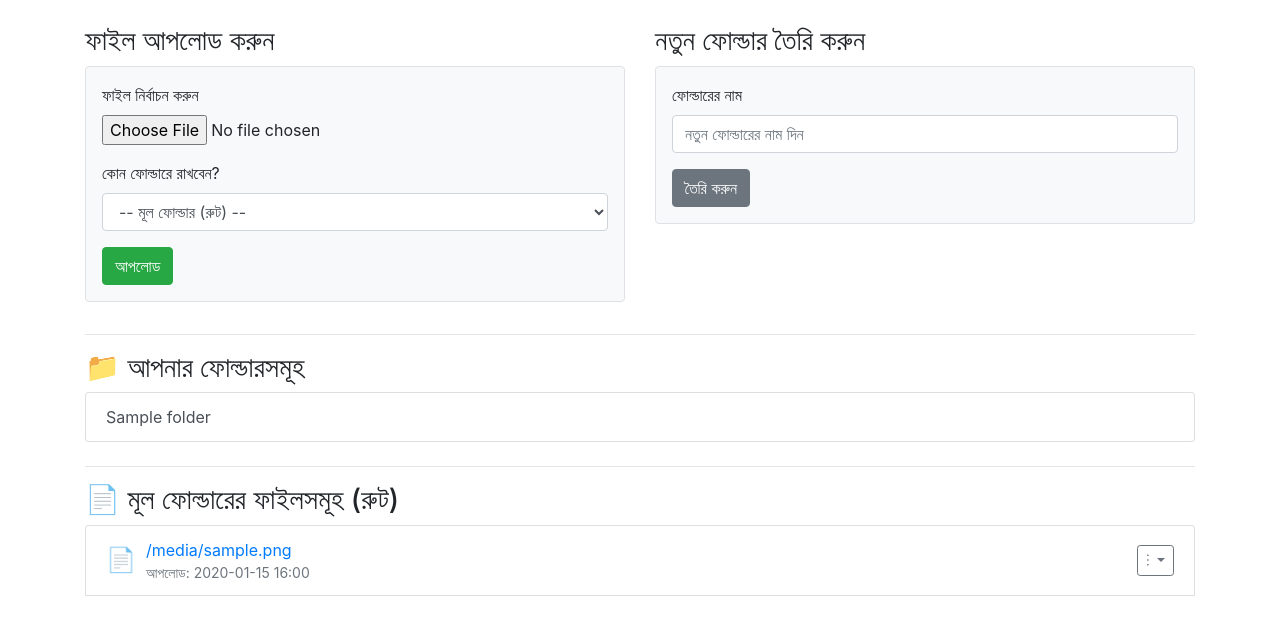
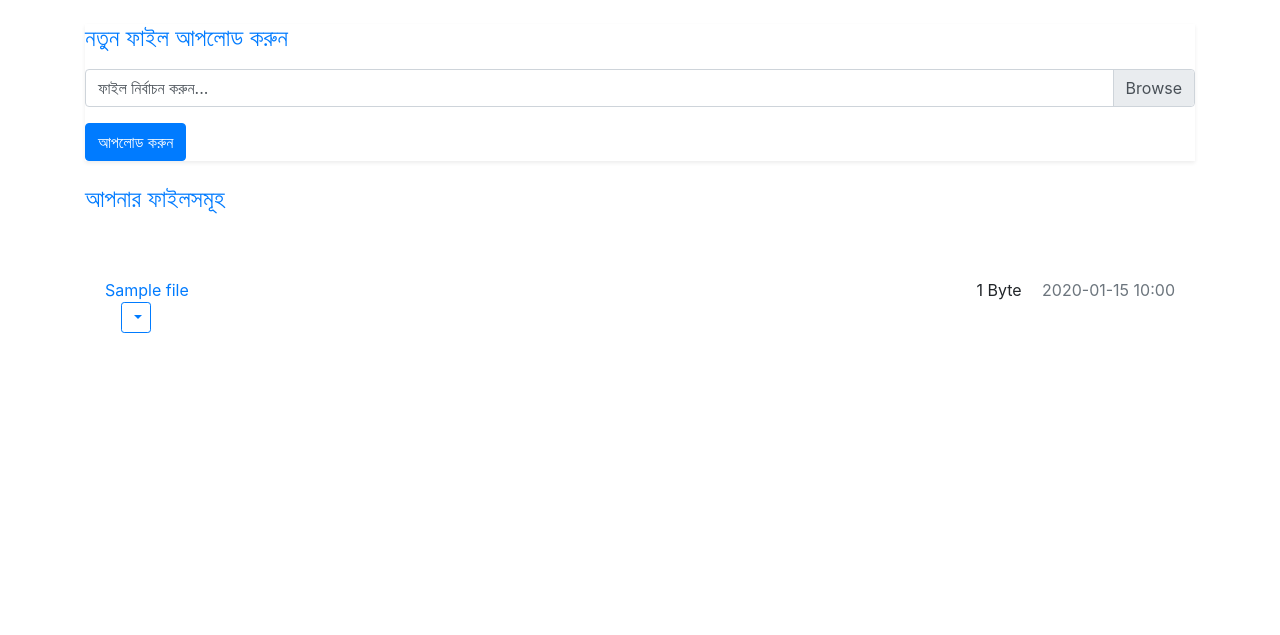
Before and after one commit to shahariarmahfuz/fantastic-fiesta, a Flask app: template templates/home.html in a window 1280 px wide. Shown: the part 56-691 px from the top of the page. Run offline with Flask 3, Linux system fonts and the light colour scheme; the template is opened without the code that fills it: most values are stand-ins (such as "Sample title", 1, 10 or a date in 2020).

Commit message:
Update home.html

```diff
--- a/templates/home.html
+++ b/templates/home.html
@@ -1,138 +1,155 @@
-{% extends 'base.html' %}
+{# home.html #}
+{% extends "base.html" %}
 
 {% block title %}হোম - ফাইল সার্ভার{% endblock %}
 
 {% block content %}
-    {# আপলোড এবং ফোল্ডার তৈরির সেকশন #}
-    <div class="row upload-section">
-        <div class="col-md-6 mb-3 mb-md-0">
-             <h3>ফাইল আপলোড করুন</h3>
-            <form method="post" action="{{ url_for('upload_file') }}" enctype="multipart/form-data" class="p-3 border rounded bg-light">
+  <div class="upload-section shadow-sm mb-4">
+    <h4 class="mb-3 text-primary"><i class="fas fa-cloud-upload-alt"></i> নতুন ফাইল আপলোড করুন</h4>
+    {# Assuming your upload route is named 'upload' #}
+    <form method="post" enctype="multipart/form-data" action="{{ url_for('upload') }}">
+        {# Add hidden input for current path if needed #}
+        {# <input type="hidden" name="current_path" value="{{ current_path }}"> #}
         <div class="form-group">
-                    <label for="file_upload">ফাইল নির্বাচন করুন</label>
-                    {# Removed accept attribute to allow any file #}
-                    <input type="file" class="form-control-file" name="file_upload" id="file_upload" required>
+             <div class="custom-file">
+                 <input type="file" class="custom-file-input" id="customFile" name="file" required>
+                 <label class="custom-file-label" for="customFile">ফাইল নির্বাচন করুন...</label>
              </div>
-                <div class="form-group">
-                    <label for="folder_id">কোন ফোল্ডারে রাখবেন?</label>
-                    <select name="folder_id" id="folder_id" class="form-control">
-                        <option value="root">-- মূল ফোল্ডার (রুট) --</option>
-                        {% for f in folders %} {# folders variable passed from route #}
-                        <option value="{{ f.id }}">{{ f.name }}</option>
-                        {% endfor %}
-                    </select>
         </div>
-                <button type="submit" class="btn btn-success">আপলোড</button>
+        <button type="submit" class="btn btn-primary"><i class="fas fa-upload"></i> আপলোড করুন</button>
     </form>
   </div>
-        <div class="col-md-6">
-             <h3>নতুন ফোল্ডার তৈরি করুন</h3>
-            <form method="post" action="{{ url_for('create_folder') }}" class="p-3 border rounded bg-light">
-                  <div class="form-group">
-                     <label for="folder_name">ফোল্ডারের নাম</label>
-                    <input type="text" class="form-control" name="folder_name" id="folder_name" placeholder="নতুন ফোল্ডারের নাম দিন" required>
-                </div>
-                <button type="submit" class="btn btn-secondary">তৈরি করুন</button>
-            </form>
-        </div>
-    </div>
-    <hr>
 
-    {# ফোল্ডার লিস্ট #}
-    <h3>📁 আপনার ফোল্ডারসমূহ</h3>
-    {% if folders %}
-        <div class="list-group mb-4">
-            {% for f in folders %}
-                <a href="{{ url_for('view_folder', folder_id=f.id) }}" class="list-group-item list-group-item-action d-flex justify-content-between align-items-center">
-                    <span>{{ f.name }}</span>
-                    {# Optional: Add folder actions like rename/delete later #}
-                     <small class="text-muted"></small> {# Placeholder for potential actions/info #}
+  <div class="file-list-section">
+    <h4 class="mb-3 text-primary"><i class="fas fa-folder-open"></i> আপনার ফাইলসমূহ</h4>
+
+    {# Optional: Breadcrumbs for navigation if you have folders #}
+    {# Example:
+    <nav aria-label="breadcrumb">
+      <ol class="breadcrumb">
+        <li class="breadcrumb-item"><a href="{{ url_for('home', path='/') }}">Root</a></li>
+        {% for part in current_path.strip('/').split('/') %}
+          {% if loop.last %}
+            <li class="breadcrumb-item active" aria-current="page">{{ part }}</li>
+          {% else %}
+            {# Construct path for intermediate folders #}
+            {# <li class="breadcrumb-item"><a href="{{ url_for('home', path=...) }}">{{ part }}</a></li> #}
+          {# {% endif %}
+        {% endfor %}
+      </ol>
+    </nav>
+    #}
+
+    {# Pass 'files' list from your Flask route #}
+    {% if files %}
+      <ul class="list-group list-group-flush">
+        {# Loop through files/folders passed from the backend #}
+        {% for file in files %}
+          <li class="list-group-item">
+              {# Determine icon based on file type (requires logic in backend or complex Jinja) #}
+              {% set icon_class = 'fa-file-alt' %} {# Default icon #}
+              {% if file.is_directory %} {# Assuming a boolean flag 'is_directory' #}
+                  {% set icon_class = 'fa-folder' %}
+              {% elif file.mime_type.startswith('image/') %} {# Assuming mime_type is available #}
+                  {% set icon_class = 'fa-file-image' %}
+              {% elif file.mime_type == 'application/pdf' %}
+                  {% set icon_class = 'fa-file-pdf' %}
+              {% elif file.mime_type.startswith('audio/') %}
+                   {% set icon_class = 'fa-file-audio' %}
+              {% elif file.mime_type.startswith('video/') %}
+                  {% set icon_class = 'fa-file-video' %}
+              {% elif file.mime_type in ['application/msword', 'application/vnd.openxmlformats-officedocument.wordprocessingml.document'] %}
+                   {% set icon_class = 'fa-file-word' %}
+              {% elif file.mime_type in ['application/vnd.ms-excel', 'application/vnd.openxmlformats-officedocument.spreadsheetml.sheet'] %}
+                   {% set icon_class = 'fa-file-excel' %}
+              {% elif file.mime_type in ['application/vnd.ms-powerpoint', 'application/vnd.openxmlformats-officedocument.presentationml.presentation'] %}
+                   {% set icon_class = 'fa-file-powerpoint' %}
+              {% elif file.mime_type in ['application/zip', 'application/x-rar-compressed', 'application/x-7z-compressed'] %}
+                   {% set icon_class = 'fa-file-archive' %}
+              {% endif %}
+               <span class="file-icon"><i class="fas {{ icon_class }}"></i></span>
+
+               <div class="file-details">
+                   {# Link to view/download the file or enter directory #}
+                   <a href="{{ url_for('view_or_download', item_id=file.id) }}" class="file-name" title="{{ file.name }}">
+                       {{ file.name }}
                    </a>
-            {% endfor %}
-        </div>
-    {% else %}
-        <p>কোনো ফোল্ডার তৈরি করা হয়নি।</p>
+
+                   {# Optional: Display file size and modified date #}
+                   <div class="file-meta">
+                       {% if file.size %} {# Only show size if available and not a directory #}
+                         <span class="file-size mr-3">{{ file.size | filesizeformat }}</span> {# Use Flask's filesizeformat or custom filter #}
                        {% endif %}
-    <hr>
-
-    {# রুটের ফাইলগুলো #}
-    <h3>📄 মূল ফোল্ডারের ফাইলসমূহ (রুট)</h3>
-     {% if root_files %}
-        <ul class="list-group">
-            {% for file in root_files %}
-            <li class="list-group-item d-flex justify-content-between align-items-center">
-                <div class="file-item">
-                     <span class="file-icon">📄</span> {# Generic icon, enhance later maybe #}
-                     <div class="d-flex flex-column">
-                         <a href="{{ url_for('view_file', file_id=file.id) }}" title="ফাইল দেখুন">{{ file.original_filename }}</a>
-                         <small class="text-muted">আপলোড: {{ file.upload_time | datetimeformat }}</small>
+                       {% if file.modified_date %}
+                          <span class="file-date text-muted"><i class="far fa-clock"></i> {{ file.modified_date.strftime('%Y-%m-%d %H:%M') }}</span> {# Format date #}
+                       {% endif %}
                    </div>
                </div>
 
-                <div class="file-actions">
-                    <div class="dropdown">
-                        <button class="btn btn-sm btn-outline-secondary dropdown-toggle" type="button" id="dropdownMenuButton{{ file.id }}" data-toggle="dropdown" aria-expanded="false" title="অপশন">
-                            ⋮
+               {# Action Buttons Dropdown #}
+               <div class="file-actions ml-3">
+                  <div class="btn-group">
+                    <button type="button" class="btn btn-sm btn-outline-primary dropdown-toggle" data-toggle="dropdown" aria-expanded="false">
+                      <i class="fas fa-ellipsis-v"></i> <span class="sr-only">অপশন</span>
                     </button>
-                        <div class="dropdown-menu dropdown-menu-right" aria-labelledby="dropdownMenuButton{{ file.id }}">
-                            <a class="dropdown-item" href="{{ url_for('view_file', file_id=file.id) }}">দেখুন</a>
-                            <a class="dropdown-item" href="{{ url_for('download_file', file_id=file.id) }}">ডাউনলোড</a>
+                    <div class="dropdown-menu dropdown-menu-right">
+                      {# Example Actions - adjust urls and logic as needed #}
+                      <a class="dropdown-item" href="{{ url_for('view_or_download', item_id=file.id) }}"><i class="fas fa-eye fa-fw mr-2"></i>দেখুন/ডাউনলোড</a>
+                      <a class="dropdown-item" href="{{ url_for('share_file', item_id=file.id) }}"><i class="fas fa-share-alt fa-fw mr-2"></i>শেয়ার</a>
+                      <a class="dropdown-item" href="#" data-toggle="modal" data-target="#renameModal-{{ file.id }}"><i class="fas fa-edit fa-fw mr-2"></i>নাম পরিবর্তন</a>
                       <div class="dropdown-divider"></div>
-                            {# Share Button Form #}
-                            <form method="post" action="{{ url_for('create_share_link', file_id=file.id) }}" class="dropdown-item p-0">
-                                 <button type="submit" class="btn btn-link text-decoration-none text-body w-100 text-left pl-3">শেয়ার</button>
-                             </form>
-                             {# Move Button Trigger #}
-                            <button type="button" class="dropdown-item" data-toggle="modal" data-target="#moveModal{{ file.id }}">মুভ</button>
-                            <div class="dropdown-divider"></div>
-                             {# Delete Button Form #}
-                             <form method="post" action="{{ url_for('delete_file', file_id=file.id) }}" class="dropdown-item p-0" onsubmit="return confirm('আপনি কি নিশ্চিতভাবে এই ফাইলটি ট্র্যাশে পাঠাতে চান?');">
-                                <button type="submit" class="btn btn-link text-danger text-decoration-none w-100 text-left pl-3">ডিলিট (ট্র্যাশ)</button>
-                            </form>
+                      <a class="dropdown-item text-danger" href="{{ url_for('move_to_trash', item_id=file.id) }}" onclick="return confirm('আপনি কি নিশ্চিতভাবে এই ফাইলটি ট্র্যাশে সরাতে চান?');"><i class="fas fa-trash-alt fa-fw mr-2"></i>ট্র্যাশে সরান</a>
                     </div>
                   </div>
-                </div>{# /file-actions #}
+               </div>
           </li>
 
-             {# --- Move Modal for this file --- #}
-            <div class="modal fade" id="moveModal{{ file.id }}" tabindex="-1" aria-labelledby="moveModalLabel{{ file.id }}" aria-hidden="true">
-              <div class="modal-dialog modal-sm">
+          {# Optional: Rename Modal (Example) - Place outside loop or generate unique IDs #}
+          {#
+          <div class="modal fade" id="renameModal-{{ file.id }}" tabindex="-1" aria-labelledby="renameModalLabel-{{ file.id }}" aria-hidden="true">
+            <div class="modal-dialog">
               <div class="modal-content">
-                  <form method="post" action="{{ url_for('move_file', file_id=file.id) }}">
                 <div class="modal-header">
-                      <h5 class="modal-title" id="moveModalLabel{{ file.id }}">ফাইল মুভ করুন</h5>
-                      <button type="button" class="close" data-dismiss="modal" aria-label="Close"><span aria-hidden="true">&times;</span></button>
+                  <h5 class="modal-title" id="renameModalLabel-{{ file.id }}">Rename {{ file.name }}</h5>
+                  <button type="button" class="close" data-dismiss="modal" aria-label="Close">
+                    <span aria-hidden="true">&times;</span>
+                  </button>
                 </div>
+                <form action="{{ url_for('rename_item', item_id=file.id) }}" method="post">
                   <div class="modal-body">
-                      <p><small>ফাইল: {{ file.original_filename | truncate(40)}}</small></p>
-                      <div class="form-group">
-                          <label for="target_folder_id{{ file.id }}">কোথায় মুভ করবেন?</label>
-                          <select name="target_folder_id" id="target_folder_id{{ file.id }}" class="form-control" required>
-                              {# Root option is not needed here as file is already in root #}
-                              {% for f in folders %}
-                                   {# Cannot move to itself (which is root, represented by None) #}
-                                   {# All folders are valid targets #}
-                                   <option value="{{ f.id }}">{{ f.name }}</option>
-                              {% else %}
-                                <option value="" disabled>কোনো ফোল্ডার নেই</option>
-                              {% endfor %}
-                          </select>
-                      </div>
+                    <input type="text" class="form-control" name="new_name" value="{{ file.name }}" required>
                   </div>
                   <div class="modal-footer">
-                      <button type="button" class="btn btn-secondary btn-sm" data-dismiss="modal">বাতিল</button>
-                      <button type="submit" class="btn btn-primary btn-sm" {% if not folders %}disabled{% endif %}>মুভ করুন</button>
+                    <button type="button" class="btn btn-secondary" data-dismiss="modal">Cancel</button>
+                    <button type="submit" class="btn btn-primary">Rename</button>
                   </div>
                 </form>
               </div>
             </div>
           </div>
-            {# --- End Move Modal --- #}
+          #}
 
         {% endfor %}
-        </ul>{# /list-group #}
+      </ul>
     {% else %}
-        <p>মূল ফোল্ডারে (রুটে) কোনো ফাইল আপলোড করা হয়নি।</p>
+      <div class="text-center p-5 text-muted">
+          <i class="fas fa-box-open fa-3x mb-3"></i>
+          <p>কোন ফাইল বা ফোল্ডার পাওয়া যায়নি।</p>
+          <p>শুরু করতে কিছু ফাইল আপলোড করুন!</p>
+      </div>
     {% endif %}
+  </div>
+{% endblock %}
 
+{% block scripts %}
+{{ super() }} {# Include scripts from base.html if any #}
+<script>
+    // Optional: Add any page-specific JavaScript here
+    console.log("Home page scripts loaded.");
+
+    // Example: Initialize tooltips if you use them
+    // $(function () {
+    //   $('[data-toggle="tooltip"]').tooltip()
+    // })
+</script>
 {% endblock %}
```
Lines whose indentation alone changed are shown as unchanged.
